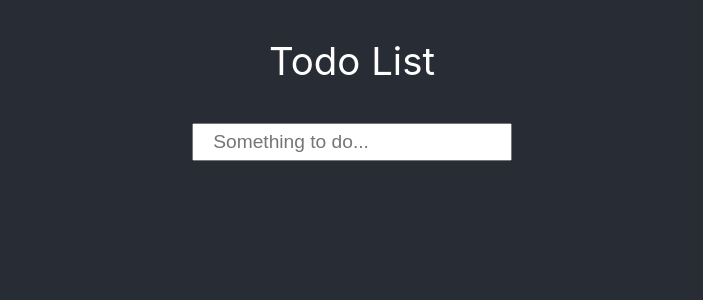
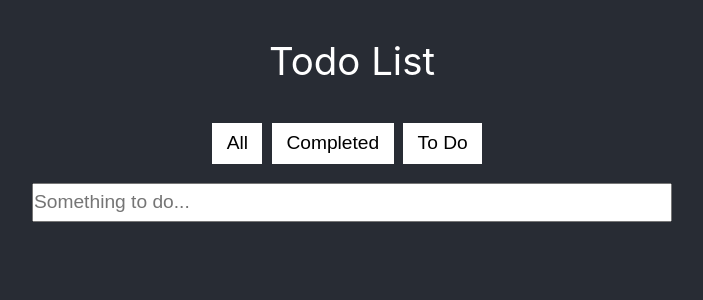
Before and after one commit to vicentemaximilianoh/todo-app-react, a React (Create React App) app: page / in a window 1280 px wide. Shown: the top 300 px of the page, without its empty margins (288-991 px from the left). Built offline with nearby package versions, Linux system fonts and the light colour scheme.

Commit message:
Added filter to display items according if is completed or not.

```diff
--- /dev/null
+++ b/src/components/TodoFilter/TodoFilter.css
@@ -0,0 +1,19 @@
+
+.TodoFilter {
+    padding-bottom: .5em;
+}
+.TodoFilter-button {
+    font-size: 1em;
+    padding: .5em .75em;
+    margin-right: .5em;
+    margin-bottom: .5em;
+    background-color: white;
+    border: 0;
+    cursor: pointer;
+}
+
+.TodoFilter-button-active {
+    background-color: greenyellow;
+    color: black;
+    outline: 0;
+}
--- /dev/null
+++ b/src/components/TodoFilter/TodoFilter.tsx
@@ -0,0 +1,55 @@
+import React from 'react';
+
+import './TodoFilter.css';
+
+export interface ITodoFilter {
+    type: string,
+    value: string
+}
+
+export enum TodoFilterTypes {
+    SHOW = 'SHOW'
+}
+
+export enum TodoFilterShow {
+    ALL = 'ALL',
+    COMPLETED = 'COMPLETED',
+    TO_DO = 'TO_DO'
+}
+
+function TodoFilter({filter, onFilterChanged}: {filter: ITodoFilter|undefined, onFilterChanged: Function}) {
+
+    function getShowFilterClassname(filterValue: TodoFilterShow) {
+        return (filter && filter.type === TodoFilterTypes.SHOW && filter.value === filterValue) ?
+            'TodoFilter-button TodoFilter-button-active' :
+            'TodoFilter-button'
+    }
+
+    return (
+        <div className="TodoFilter">
+            <button
+                type="button"
+                className={getShowFilterClassname(TodoFilterShow.ALL)}
+                onClick={() => onFilterChanged({
+                    type: TodoFilterTypes.SHOW,
+                    value: TodoFilterShow.ALL
+                })}>All</button>
+            <button
+                type="button"
+                className={getShowFilterClassname(TodoFilterShow.COMPLETED)}
+                onClick={() => onFilterChanged({
+                    type: TodoFilterTypes.SHOW,
+                    value: TodoFilterShow.COMPLETED
+                })}>Completed</button>
+            <button
+                type="button"
+                className={getShowFilterClassname(TodoFilterShow.TO_DO)}
+                onClick={() => onFilterChanged({
+                    type: TodoFilterTypes.SHOW,
+                    value: TodoFilterShow.TO_DO
+                })}>To Do</button>
+        </div>
+    );
+}
+
+export default TodoFilter;
--- a/src/components/TodoItem/TodoItem.css
+++ b/src/components/TodoItem/TodoItem.css
@@ -21,41 +21,8 @@
     left: 0;
     height: 1em;
     width: 1em;
-    opacity: 0;
     margin: 0;
-}
-
-.TodoItem-check-input:checked ~ .TodoItem-check-mark {
-    background-color: #2196F3;
-}
-
-.TodoItem-check-mark {
-    position: absolute;
-    top: 0;
-    left: 0;
-    height: 1em;
-    width: 1em;
-    background-color: white;
     cursor: pointer;
-}
-
-.Todoitem-check-input:checked ~ .TodoItem-check-mark::after {
-    display: block;
-}
-
-.TodoItem-check-mark::after {
-    content: "";
-    position: absolute;
-    /* display: none; */
-    left: .25em;
-    top: 0;
-    width: .4em;
-    height: .8em;
-    border: solid white;
-    border-width: 0 3px 3px 0;
-    -webkit-transform: rotate(45deg);
-    -ms-transform: rotate(45deg);
-    transform: rotate(45deg);
 }
 
 .TodoItem-text {
--- a/src/components/TodoItem/TodoItem.tsx
+++ b/src/components/TodoItem/TodoItem.tsx
@@ -25,9 +25,9 @@ function TodoItem({
             <label className="TodoItem-check">
                 <input
                     type="checkbox"
+                    checked={item.isCompleted}
                     className="TodoItem-check-input"
                     onClick={() => onCompleteItem(item)}/>
-                <span className="TodoItem-check-mark"></span>
             </label>
             <div
                 className={item.isCompleted ? 'TodoItem-text-completed TodoItem-text' : 'TodoItem-text'}
--- a/src/components/TodoList/TodoList.css
+++ b/src/components/TodoList/TodoList.css
@@ -1,14 +1,12 @@
 
 .TodoList {
-    width: 50vw;
-    max-width: 50%;
     margin: auto;
 }
 
 .TodoList-add-input {
     width: 100%;
     min-height: 2em;
-    padding: .25em 1em;
+    padding: .25em 0em;
     font-size: 1em;
     outline: 0;
 }
--- a/src/components/TodoList/TodoList.tsx
+++ b/src/components/TodoList/TodoList.tsx
@@ -3,6 +3,7 @@ import React, { useState } from 'react';
 import { uniqueId } from 'lodash';
 
 import TodoItem, { ITodoItem } from '../TodoItem/TodoItem';
+import TodoFilter, { ITodoFilter } from '../TodoFilter/TodoFilter';
 
 import './TodoList.css';
 
@@ -12,6 +13,7 @@ function TodoList() {
     const [newTextItem, setNewTextItem]: [string, React.Dispatch<React.SetStateAction<string>>] = useState<string>('');
     const [items, setItems]: [ITodoItem[], React.Dispatch<React.SetStateAction<ITodoItem[]>>] = useState<Array<ITodoItem>>(initialItems);
     const [selectedItem, setSelectedItem]: [ITodoItem | undefined, React.Dispatch<React.SetStateAction<ITodoItem|undefined>>] = useState<ITodoItem|undefined>();
+    const [filter, setFilter]: [ITodoFilter | undefined, React.Dispatch<React.SetStateAction<ITodoFilter|undefined>>] = useState<ITodoFilter|undefined>();
 
     const onSubmit = function(e: Event) {
         e.preventDefault();
@@ -71,8 +73,21 @@ function TodoList() {
         setItems(newItems);
     }
 
+    const onFilterChanged = function(f: ITodoFilter|undefined)  {
+        setFilter(f);
+    }
+
     let listItems: JSX.Element[] = [];
     items.forEach((item, index) => {
+        if (filter && filter.type === 'SHOW') {
+            if (filter.value === 'COMPLETED' && !item.isCompleted) {
+                return;
+            }
+
+            if (filter.value === 'TO_DO' && item.isCompleted) {
+                return;
+            }
+        }
         listItems.push(
             <TodoItem
                 key={item.id}
@@ -86,6 +101,9 @@ function TodoList() {
 
     return (
         <div className="TodoList">
+            <TodoFilter
+                filter={filter}
+                onFilterChanged={onFilterChanged}></TodoFilter>
             <form
                 className="TodoList-add"
                 onSubmit={(e: any) => onSubmit(e)}>
```
